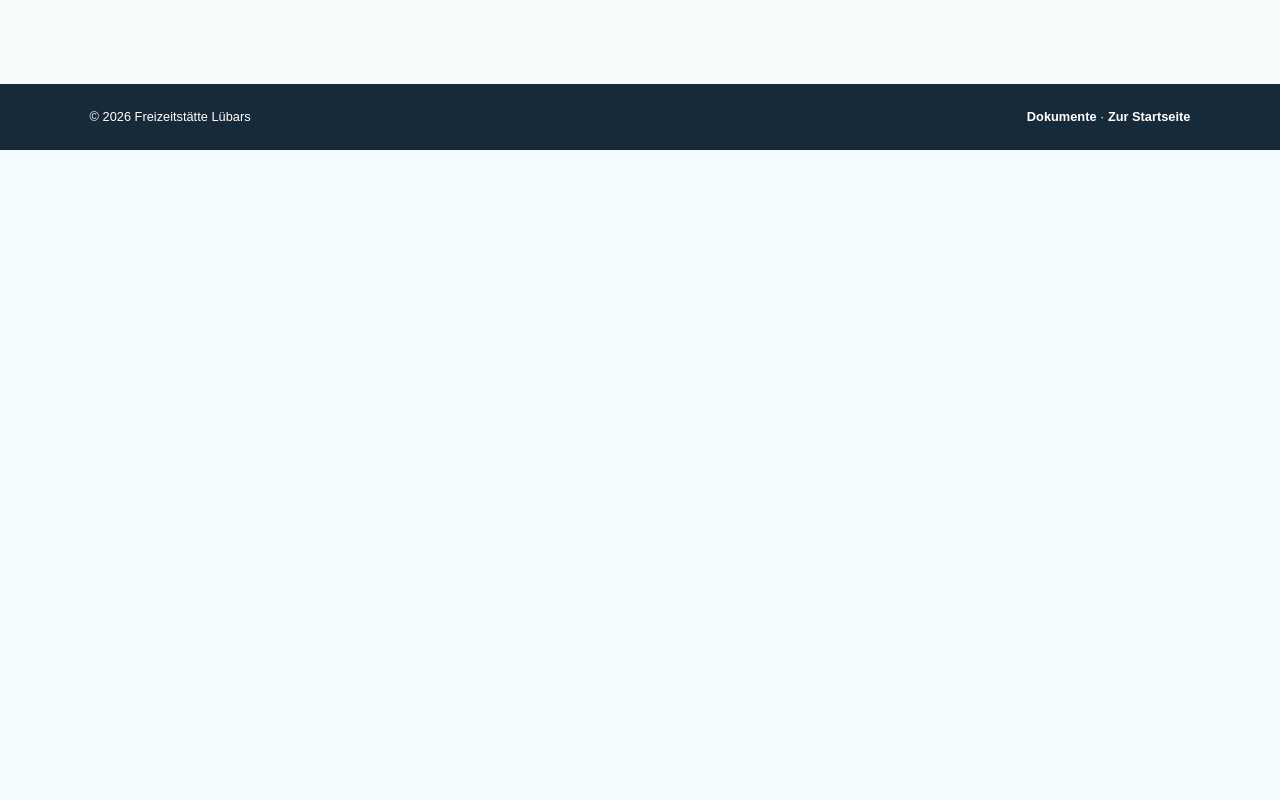
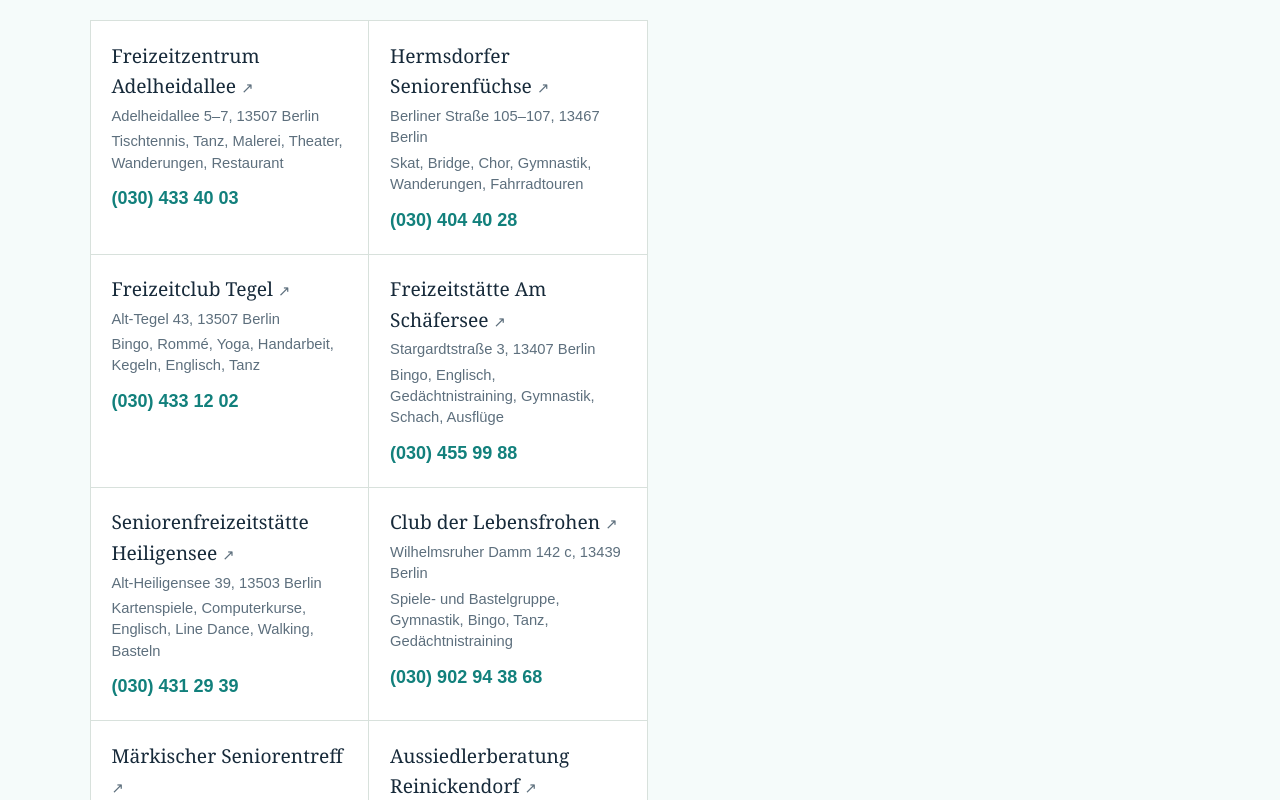
Before and after one commit to eb58/senioren-luebars.berlin, a Next.js app: page /mitglied-werden in a window 1280 px wide. Shown: the part 1900-2700 px from the top of the page. Before the commit the page ends 2050 px from the top, so only its background shows below. Built offline with nearby package versions, Linux system fonts and the light colour scheme.

Commit message:
Geschwistereinrichtungen in Reinickendorf auf Anmeldeseite verlinken

```diff
--- a/app/globals.css
+++ b/app/globals.css
@@ -191,6 +191,12 @@ footer a:hover { color:var(--coral); }
 .fee-list div { display:flex; flex-wrap:wrap; justify-content:space-between; gap:.6rem 1.5rem; padding:.85rem 1.1rem; background:white; border:1px solid var(--line); border-radius:8px; }
 .fee-list dt { font-weight:700; }
 .fee-list dd { margin:0; color:var(--forest); font-weight:900; white-space:nowrap; }
+.club-grid { display:grid; grid-template-columns:repeat(2,minmax(0,1fr)); gap:1px; margin:1.4rem 0 0; padding:0; background:var(--line); border:1px solid var(--line); list-style:none; }
+.club-grid li { display:flex; flex-direction:column; gap:.25rem; padding:1.2rem 1.3rem; background:white; }
+.club-grid strong { font-family:Georgia,'Times New Roman',serif; font-size:1.2rem; font-weight:500; }
+.club-grid strong a:hover { color:var(--coral); }
+.club-grid span { color:var(--muted); font-size:.92rem; line-height:1.45; }
+.club-grid .club-phone { margin-top:.4rem; color:var(--forest); font-weight:800; }
 .meeting-card { position:sticky; top:120px; padding:2rem; background:var(--navy); color:white; border-radius:16px; box-shadow:0 20px 50px rgba(15,47,54,.16); }
 .meeting-card h2 { margin-bottom:2rem; font-size:clamp(1.4rem,2.1vw,1.95rem); line-height:1.32; letter-spacing:-.01em; text-wrap:balance; }
 .meeting-times { display:grid; margin:0 0 2rem; }
@@ -233,6 +239,7 @@ footer a:hover { color:var(--coral); }
   .detail-hero { grid-template-columns:1fr; }
   .detail-mark { width:150px; }
   .detail-content { grid-template-columns:1fr; }
+  .club-grid { grid-template-columns:1fr; }
   .meeting-card { position:static; }
   .legal-grid { grid-template-columns:1fr; background:none; gap:1rem; }
   .legal-wide { grid-column:auto; }
--- a/app/mitglied-werden/page.tsx
+++ b/app/mitglied-werden/page.tsx
@@ -19,6 +19,17 @@ const steps = [
 const fees = [
   ['Mitgliedsbeitrag', '30,00 € / Jahr'],
   ['Computerbeitrag (nur für Computergruppen)', '20,00 € / Jahr'],
+];
+
+const siblingClubs = [
+  { name: 'Freizeitzentrum Adelheidallee', address: 'Adelheidallee 5–7, 13507 Berlin', phone: '(030) 433 40 03', tel: '+49304334003', offer: 'Tischtennis, Tanz, Malerei, Theater, Wanderungen, Restaurant', url: 'https://www.berlin.de/ba-reinickendorf/service/einrichtungen/seniorenfreizeitstaetten/artikel.105099.php' },
+  { name: 'Hermsdorfer Seniorenfüchse', address: 'Berliner Straße 105–107, 13467 Berlin', phone: '(030) 404 40 28', tel: '+49304044028', offer: 'Skat, Bridge, Chor, Gymnastik, Wanderungen, Fahrradtouren', url: 'https://www.berlin.de/ba-reinickendorf/service/einrichtungen/seniorenfreizeitstaetten/artikel.105105.php' },
+  { name: 'Freizeitclub Tegel', address: 'Alt-Tegel 43, 13507 Berlin', phone: '(030) 433 12 02', tel: '+49304331202', offer: 'Bingo, Rommé, Yoga, Handarbeit, Kegeln, Englisch, Tanz', url: 'https://www.berlin.de/ba-reinickendorf/service/einrichtungen/seniorenfreizeitstaetten/artikel.105110.php' },
+  { name: 'Freizeitstätte Am Schäfersee', address: 'Stargardtstraße 3, 13407 Berlin', phone: '(030) 455 99 88', tel: '+49304559988', offer: 'Bingo, Englisch, Gedächtnistraining, Gymnastik, Schach, Ausflüge', url: 'https://www.berlin.de/ba-reinickendorf/service/einrichtungen/seniorenfreizeitstaetten/artikel.105144.php' },
+  { name: 'Seniorenfreizeitstätte Heiligensee', address: 'Alt-Heiligensee 39, 13503 Berlin', phone: '(030) 431 29 39', tel: '+49304312939', offer: 'Kartenspiele, Computerkurse, Englisch, Line Dance, Walking, Basteln', url: 'https://www.berlin.de/ba-reinickendorf/service/einrichtungen/seniorenfreizeitstaetten/artikel.105149.php' },
+  { name: 'Club der Lebensfrohen', address: 'Wilhelmsruher Damm 142 c, 13439 Berlin', phone: '(030) 902 94 38 68', tel: '+4930902943868', offer: 'Spiele- und Bastelgruppe, Gymnastik, Bingo, Tanz, Gedächtnistraining', url: 'https://www.berlin.de/ba-reinickendorf/service/einrichtungen/seniorenfreizeitstaetten/artikel.105181.php' },
+  { name: 'Märkischer Seniorentreff', address: 'Senftenberger Ring 34 a, 13435 Berlin', phone: '(030) 31 95 31 44', tel: '+493031953144', offer: 'Kartenspiele, Gymnastik, Basteln, Bingo, Tanznachmittage, Tagesfahrten', url: 'https://www.berlin.de/ba-reinickendorf/service/einrichtungen/seniorenfreizeitstaetten/artikel.105189.php' },
+  { name: 'Aussiedlerberatung Reinickendorf', address: 'Auguste-Viktoria-Allee 50 a, 13403 Berlin', phone: '(030) 41 20 25 97', tel: '+493041202597', offer: 'Chor, Tanzgruppen, Gymnastik, Billard, Herrenclub, Deutschkurse – Beratung und Gruppen auch auf Russisch', url: 'https://www.berlin.de/ba-reinickendorf/auf-einen-blick/fuer-seniorinnen/aussiedlerberatung/artikel.1502384.php' },
 ];
 
 const MembershipPage = () => (
@@ -62,6 +73,19 @@ const MembershipPage = () => (
               <div key={label}><dt>{label}</dt><dd>{amount}</dd></div>
             ))}
           </dl>
+          <h3>In ganz Reinickendorf willkommen</h3>
+          <p>Ihre Mitgliedskarte gilt bezirksweit: Damit besuchen Sie auch die anderen Seniorenfreizeitstätten in Reinickendorf und deren Gruppen – ganz ohne zusätzlichen Beitrag. Rufen Sie dort am besten kurz vorher an.</p>
+          <ul className="club-grid">
+            {siblingClubs.map(({ name, address, phone, tel, offer, url }) => (
+              <li key={name}>
+                <strong><a href={url} target="_blank" rel="noreferrer">{name} <Arrow /></a></strong>
+                <span>{address}</span>
+                <span>{offer}</span>
+                <a className="club-phone" href={`tel:${tel}`}>{phone}</a>
+              </li>
+            ))}
+          </ul>
+
           <h3>Noch Fragen?</h3>
           <p>Rufen Sie uns einfach an unter <a className="text-link" href="tel:+49304024485">(030) 402 44 85</a> oder schreiben Sie an <a className="text-link" href="mailto:vorstand@senioren-luebars.berlin">vorstand@senioren-luebars.berlin</a>. Wir helfen auch gerne beim Ausfüllen des Antrags.</p>
         </div>
```
